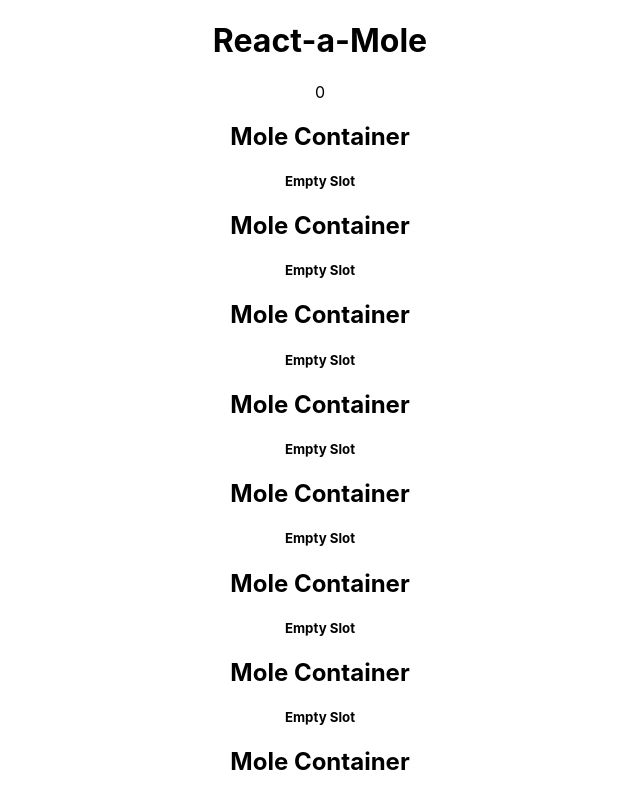
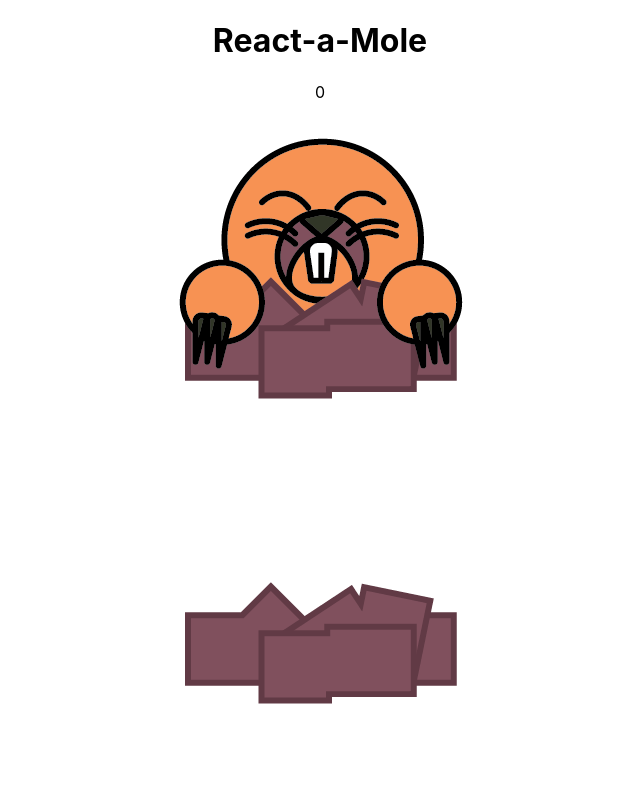
Before and after one commit to sullivan-william/react_a_mole, a React (Create React App) app: page / in a window 1280 px wide. Shown: the top 799 px of the page, without its empty margins (320-960 px from the left). Built offline with nearby package versions, Linux system fonts and the light colour scheme.

Commit message:
adding timers and behaviors for Mole and Empty Slot components

```diff
--- a/src/App.js
+++ b/src/App.js
@@ -1,4 +1,3 @@
-import logo from './logo.svg';
 import './App.css';
 import MoleContainer from './MoleContainer';
 import { useState } from 'react'
--- a/src/EmptySlot.js
+++ b/src/EmptySlot.js
@@ -1,7 +1,17 @@
+import { useEffect } from 'react'
+
 function EmptySlot(props) {
+    useEffect(() => {
+        let randSeconds = Math.ceil(Math.random() * 5000)
+        let timer = setTimeout(() => {
+            props.setDisplayMole(true)
+        }, randSeconds)
+        return () => clearTimeout(timer)
+    })
+
     return (
         <div>
-            <h5>Empty Slot</h5>
+            <img src="./molehill.png" alt='mole hill'></img>
         </div>
     )
 }
--- a/src/Mole.js
+++ b/src/Mole.js
@@ -1,7 +1,17 @@
+import { useEffect } from 'react'
+
 function Mole(props) {
+    useEffect(() => {
+        let randSeconds = Math.ceil(Math.random() * 5000)
+        let timer = setTimeout(() => {
+            props.setDisplayMole(false)
+        }, randSeconds)
+        return () => clearTimeout(timer)
+    })
+
     return (
         <div>
-            <h5>Mole</h5>
+            <img src='./mole.png' alt='mole' onClick={props.hitMole}></img>
         </div>
     )
 }
--- a/src/MoleContainer.js
+++ b/src/MoleContainer.js
@@ -12,8 +12,7 @@ function MoleContainer(props) {
 
     return (
         <div>
-            <h2 onClick={() => displayMole ? hitMole() : null}>Mole Container</h2>
-            {displayMole ? <Mole /> : <EmptySlot />}
+            {displayMole ? <Mole displayMole={displayMole} setDisplayMole={setDisplayMole} hitMole={hitMole}/> : <EmptySlot displayMole={displayMole} setDisplayMole={setDisplayMole}/>}
         </div>
     )
 }
```
